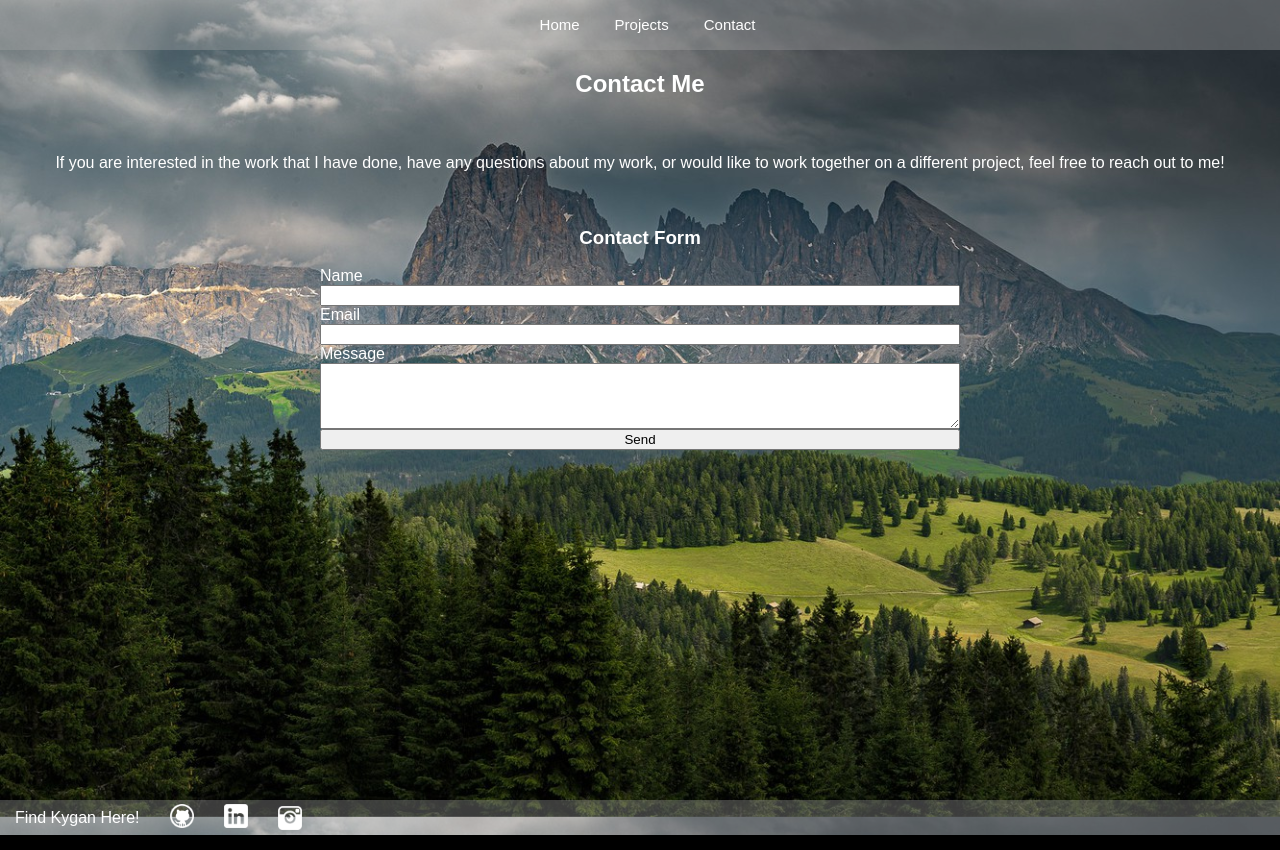
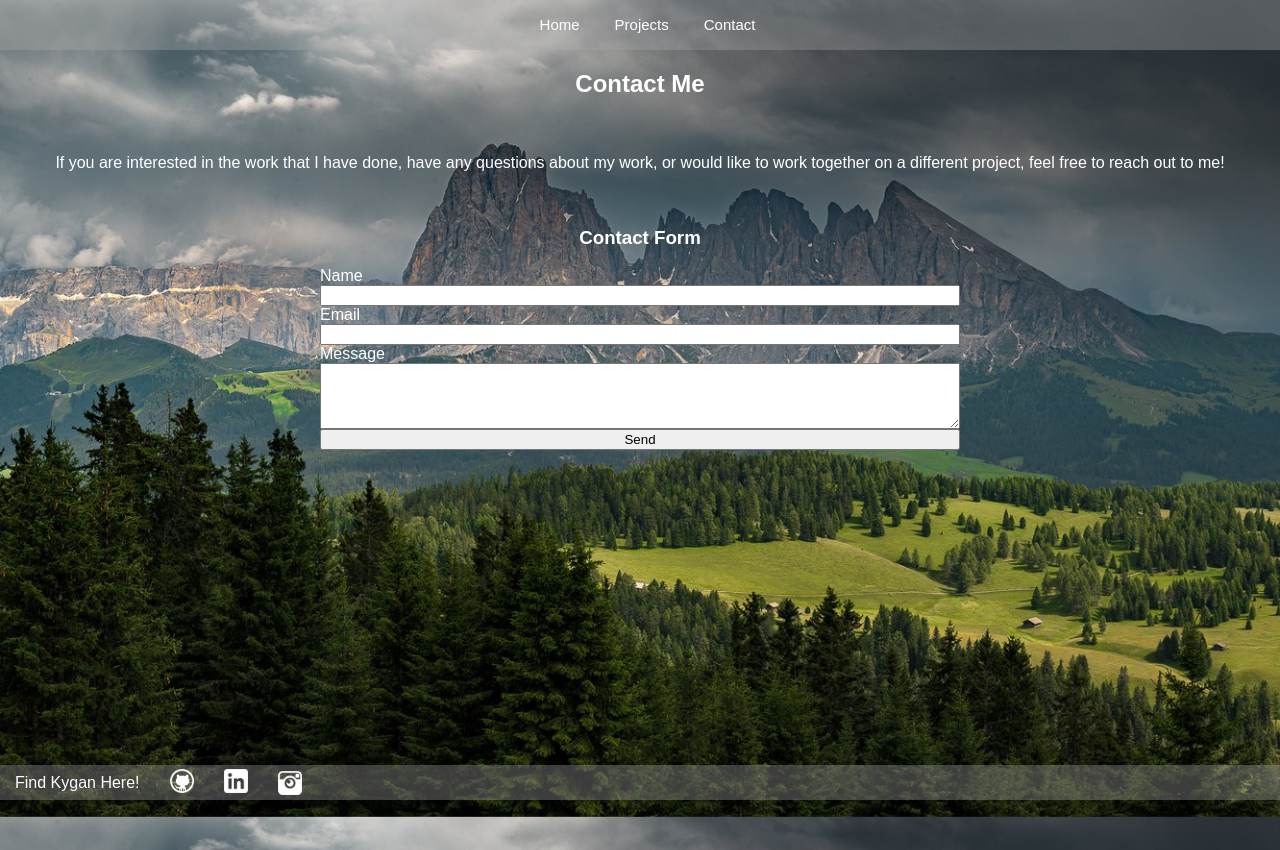
Before and after one commit to Kygandao/React-Portfolio, a React (Create React App) app: page /Contact in a window 1280 px wide. Built offline with nearby package versions, Linux system fonts and the light colour scheme.

Commit message:
fixed footer at bottom of page

```diff
--- a/src/App.css
+++ b/src/App.css
@@ -271,6 +271,9 @@ body {
     width: 100%;
     color: white;
     background-color: rgb(168, 168, 168, 0.35);
+    position: fixed;
+    left: 0;
+    bottom: 0;
 }
 
 @media screen and (min-width: 600px) {
--- a/src/components/partials/Footer.js
+++ b/src/components/partials/Footer.js
@@ -5,13 +5,18 @@ import instagramIcon from '../../imgs/instagramicon.png'
 
 function FooterDiv() {
     return (
-        <div className='footer'>
-            <p className='footerText'>Find Kygan Here!</p>
-            <a href='https://github.com/Kygandao' target='_blank' rel='noreferrer'><img src={githubIcon} alt='Github Icon' className='icon'/></a>
+        <div>
+            <div className='footer'>
+                <p className='footerText'>Find Kygan Here!</p>
+                <a href='https://github.com/Kygandao' target='_blank' rel='noreferrer'><img src={githubIcon} alt='Github Icon' className='icon'/></a>
 
-            <a href='https://www.linkedin.com/in/kygan-dao-7a1893209/' target='_blank' rel='noreferrer'> <img src={linkedinIcon} alt='LinkedIn Icon' className='icon'/></a>
+                <a href='https://www.linkedin.com/in/kygan-dao-7a1893209/' target='_blank' rel='noreferrer'> <img src={linkedinIcon} alt='LinkedIn Icon' className='icon'/></a>
 
-            <img src={instagramIcon} alt='Instagram Icon' className='icon'/>
+                <img src={instagramIcon} alt='Instagram Icon' className='icon'/>
+            </div>
+            <div className='emptyDiv'>
+
+            </div>
         </div>
 
     );
```
